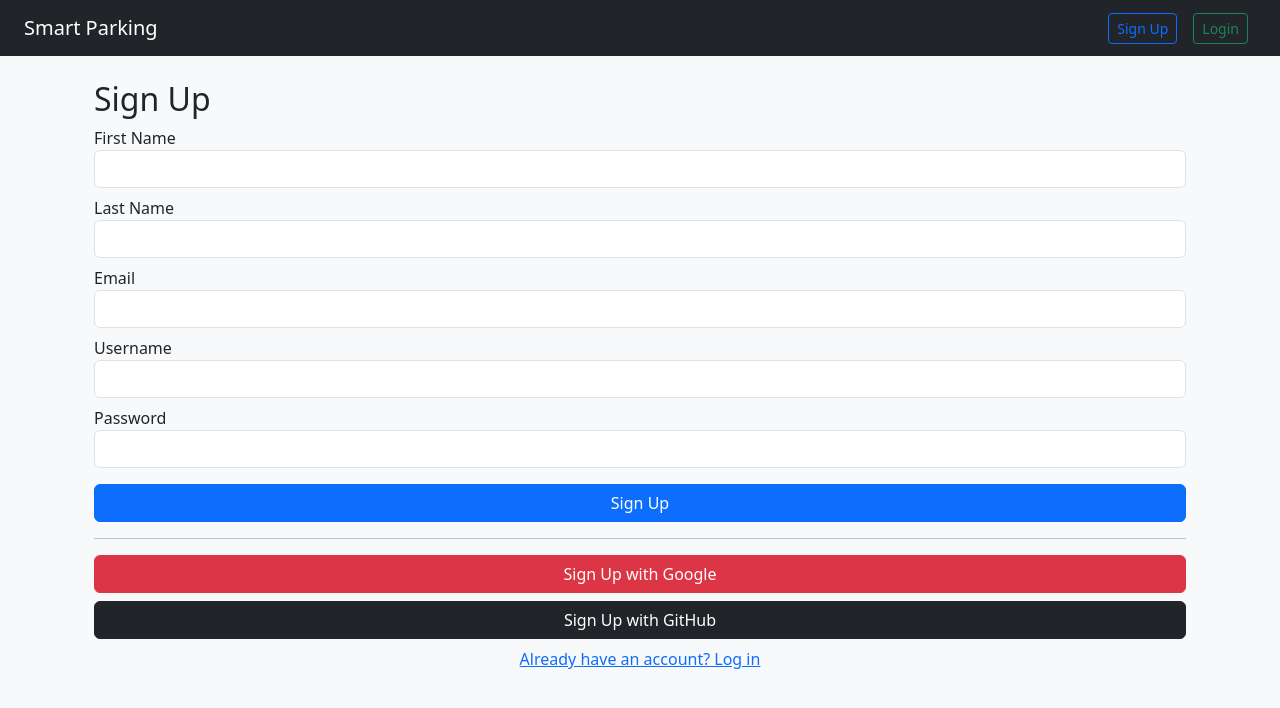
After one commit to CodingAziz/Vehicle-Parking-System, a Flask app: page /signup in a window 1280 px wide. The commit adds this page. Shown: the top 708 px of the page. Run offline with Flask 3, Linux system fonts and the light colour scheme.

Commit message:
Update: Sign up page added and oauth resolved and login resolved

```diff
--- a/app.py
+++ b/app.py
@@ -136,6 +136,35 @@ if not os.path.exists(DB):
 else:
     print("Existing database found, skipping reset.")
 
+# Sign-up route
+@app.route('/signup', methods=['GET', 'POST'])
+def signup():
+    if request.method == 'POST':
+        first_name = request.form.get('first_name', '').strip()
+        last_name = request.form.get('last_name', '').strip()
+        email = request.form.get('email', '').strip()
+        username = request.form.get('username', '').strip()
+        password = request.form.get('password', '').strip()
+        if not all([first_name, last_name, email, username, password]):
+            flash('All fields are required.', 'error')
+            return redirect(url_for('signup'))
+        conn = get_db()
+        c = conn.cursor()
+        # Check for existing username/email
+        exists = c.execute('SELECT 1 FROM users WHERE username=? OR email=?', (username, email)).fetchone()
+        if exists:
+            flash('Username or email already exists.', 'error')
+            conn.close()
+            return redirect(url_for('signup'))
+        hashed_pw = hashlib.md5(password.encode()).hexdigest()
+        c.execute('''INSERT INTO users (username, password, first_name, last_name, email)
+                    VALUES (?, ?, ?, ?, ?)''', (username, hashed_pw, first_name, last_name, email))
+        conn.commit()
+        conn.close()
+        flash('Account created! Please log in.', 'success')
+        return redirect(url_for('login'))
+    return render_template('signup.html')
+
 # --- Authentication routes ---
 
 @app.route('/login', methods=['GET', 'POST'])
@@ -143,14 +172,29 @@ def login():
     if request.method == 'POST':
         username = request.form.get('username')
         password = request.form.get('password')
-        user = USERS.get(username)
-        if user and user.password:
+        print(f"Login attempt: username={username}, password={password}")
+        conn = get_db()
+        c = conn.cursor()
+        user_row = c.execute('SELECT user_id, username, password FROM users WHERE username=?', (username,)).fetchone()
+        conn.close()
+        if user_row:
+            db_hash = user_row['password']
             hashed = hash_password(password)
-            if hashed == user.password:
-                login_user(user)
-                flash('Logged in successfully.', 'success')
+            print(f"Entered password hash: {hashed}")
+            print(f"DB password hash: {db_hash}")
+            if hashed == db_hash:
+                print("Password match: login successful")
+                # Always use username from DB row
+                user_obj = User(id=user_row['user_id'], username=str(user_row['username']), password=db_hash)
+                print(f"Logging in as: {user_obj.username}")
+                login_user(user_obj)
+                flash(f'Logged in as {user_obj.username}', 'success')
                 next_page = request.args.get('next')
                 return redirect(next_page or url_for('index'))
+            else:
+                print("Password mismatch: login failed")
+        else:
+            print("User not found or missing password")
         flash('Invalid username or password.', 'error')
         return redirect(url_for('login'))
     return render_template('login.html')
--- a/templates/layout.html
+++ b/templates/layout.html
@@ -9,13 +9,13 @@
     <a href="/" class="navbar-brand">Smart Parking</a>
     <div class="ms-auto d-flex align-items-center">
       {% if current_user.is_authenticated %}
-        <span class="text-light me-2">Logged in as <b>{{ current_user.username }}</b></span>
         <a href="/add_vehicle" class="btn btn-outline-light btn-sm mx-1">+ Add Vehicle</a>
         <a href="/park_vehicle" class="btn btn-outline-info btn-sm mx-1">Park</a>
         <a href="/revenue" class="btn btn-outline-warning btn-sm mx-1">💰 Revenue</a>
         <a href="/logout" class="btn btn-outline-danger btn-sm mx-1">Logout</a>
       {% else %}
-        <a href="/login" class="btn btn-outline-success btn-sm mx-1">Login</a>
+        <a href="/signup" class="btn btn-outline-primary btn-sm mx-2">Sign Up</a>
+        <a href="/login" class="btn btn-outline-success btn-sm mx-2">Login</a>
       {% endif %}
     </div>
   </nav>
--- a/templates/login.html
+++ b/templates/login.html
@@ -13,10 +13,8 @@
     </div>
     <button type="submit" class="btn btn-primary">Login</button>
   </form>
-  <hr>
-  <div class="mt-3">
-    <a href="/login/google" class="btn btn-danger w-100 mb-2">Login with Google</a>
-    <a href="/login/github" class="btn btn-dark w-100">Login with GitHub</a>
+  <div class="mt-3 text-center">
+    <a href="/signup">Don't have an account? Sign Up</a>
   </div>
 </div>
 {% endblock %}
--- /dev/null
+++ b/templates/signup.html
@@ -0,0 +1,37 @@
+{% extends "layout.html" %}
+{% block content %}
+<div class="container mt-4">
+  <h2>Sign Up</h2>
+  <form method="POST">
+    <div class="form-group mb-2">
+      <label for="first_name">First Name</label>
+      <input type="text" class="form-control" id="first_name" name="first_name" required>
+    </div>
+    <div class="form-group mb-2">
+      <label for="last_name">Last Name</label>
+      <input type="text" class="form-control" id="last_name" name="last_name" required>
+    </div>
+    <div class="form-group mb-2">
+      <label for="email">Email</label>
+      <input type="email" class="form-control" id="email" name="email" required>
+    </div>
+    <div class="form-group mb-2">
+      <label for="username">Username</label>
+      <input type="text" class="form-control" id="username" name="username" required>
+    </div>
+    <div class="form-group mb-3">
+      <label for="password">Password</label>
+      <input type="password" class="form-control" id="password" name="password" required>
+    </div>
+    <button type="submit" class="btn btn-primary w-100">Sign Up</button>
+  </form>
+  <hr>
+  <div class="mt-3">
+    <a href="/login/google" class="btn btn-danger w-100 mb-2">Sign Up with Google</a>
+    <a href="/login/github" class="btn btn-dark w-100 mb-2">Sign Up with GitHub</a>
+    <div class="text-center">
+      <a href="/login">Already have an account? Log in</a>
+    </div>
+  </div>
+</div>
+{% endblock %}
```
Also changed, not shown: db_setup.py (+20 -2 lines), parking.db.
